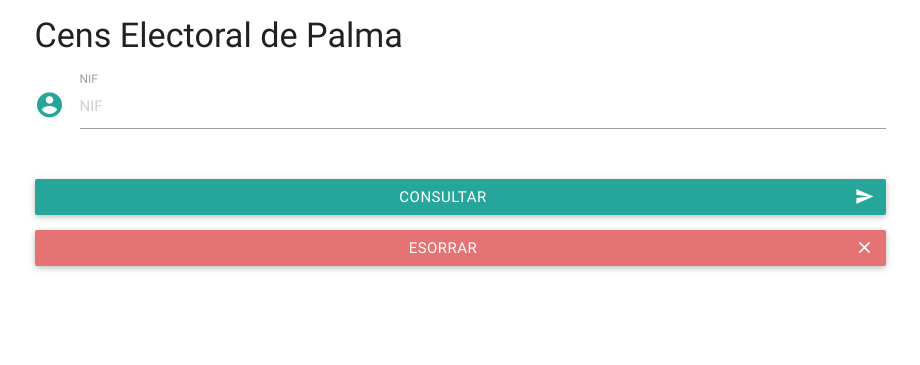
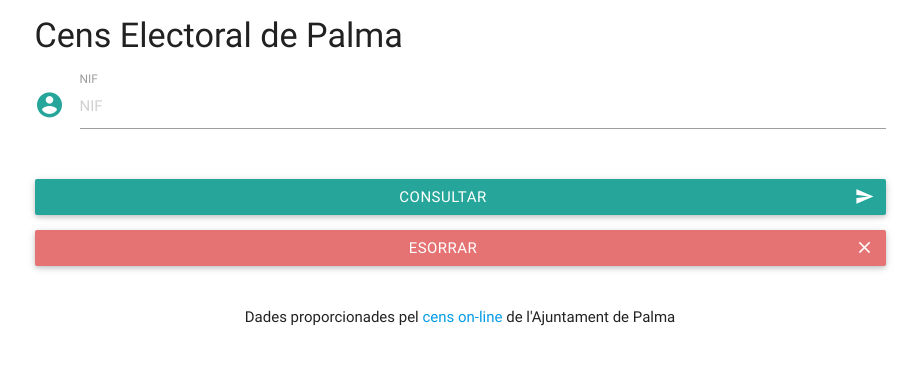
Before and after one commit to joanfont/census, a Flask app: page / in a window 1280 px wide. Shown: the top 365 px of the page, without its empty margins (180-1100 px from the left). Run offline with Flask 2, Linux system fonts and the light colour scheme; some libraries are stand-ins or nearby versions.

Commit message:
added disclaimer

```diff
--- a/templates/index.html
+++ b/templates/index.html
@@ -68,6 +68,9 @@
             </tr>
         </table>
     </div>
+    <div class="col s12 center">
+        Dades proporcionades pel <a href="http://cens.palmademallorca.es/cens/dinamic/Consulta.htm">cens on-line</a> de l'Ajuntament de Palma
+    </div>
 </div>
 <script type="text/javascript" src="//code.jquery.com/jquery-1.11.3.min.js"></script>
 <script type="text/javascript" src="{{ url_for('static', filename='js/materialize.min.js') }}"></script>
```
